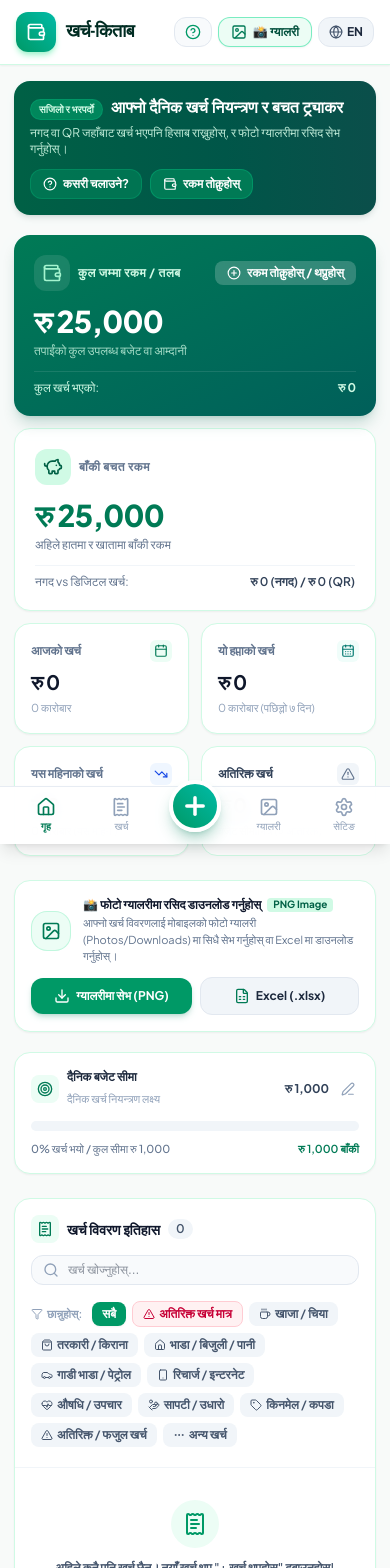
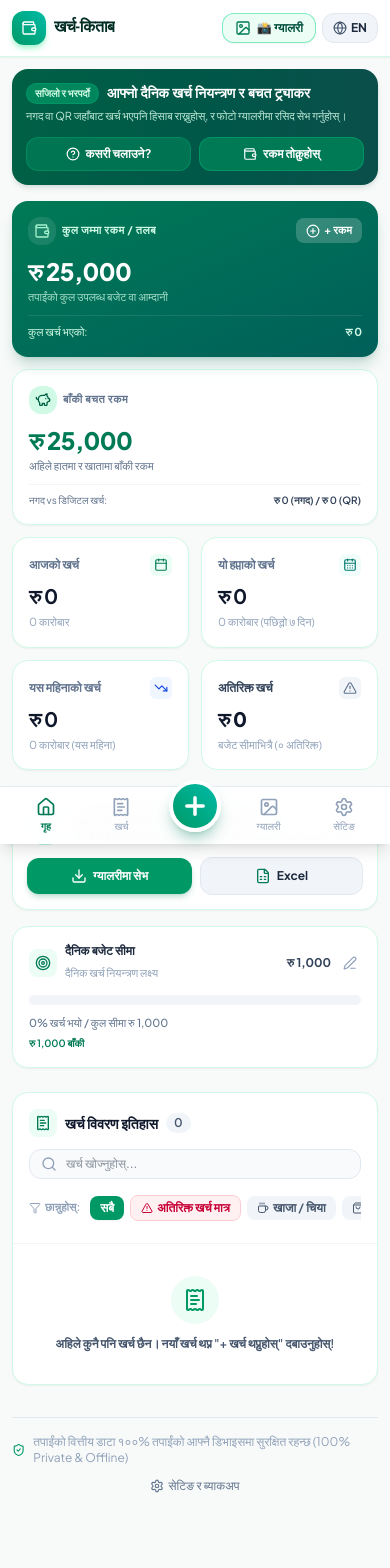
Before and after one commit to Pradip10829/nepali-expense-tracker, a React (Vite) app: page / in a window 390 px wide. Shown: the top 1568 px of the page. Built offline with nearby package versions, Linux system fonts and the light colour scheme.

Commit message:
Make all pages, modals, cards, and navigation 100% mobile-friendly and responsive

```diff
--- a/src/App.jsx
+++ b/src/App.jsx
@@ -132,39 +132,39 @@ export default function App() {
       <InstallPrompt lang={lang} />
 
       {/* Main Content Area */}
-      <main className="max-w-6xl mx-auto px-3.5 sm:px-6 pt-4 sm:pt-7 w-full grow">
+      <main className="max-w-6xl mx-auto px-3 sm:px-6 pt-3 sm:pt-7 w-full grow">
 
         {/* Banner with Action Buttons */}
-        <div className="bg-gradient-to-r from-emerald-800 to-teal-900 rounded-2xl sm:rounded-3xl p-4 sm:p-5 text-white mb-5 sm:mb-6 shadow-md shadow-emerald-950/10 flex flex-col sm:flex-row items-start sm:items-center justify-between gap-3">
+        <div className="bg-gradient-to-r from-emerald-800 to-teal-900 rounded-2xl sm:rounded-3xl p-3.5 sm:p-5 text-white mb-4 sm:mb-6 shadow-md shadow-emerald-950/10 flex flex-col sm:flex-row items-start sm:items-center justify-between gap-3">
           <div>
             <div className="flex items-center gap-2">
               <span className="bg-emerald-600/70 text-emerald-100 text-[10px] font-bold px-2 py-0.5 rounded-full border border-emerald-400/20">
                 {lang === 'ne' ? 'सजिलो र भरपर्दो' : 'Simple & Easy'}
               </span>
-              <h1 className="text-base sm:text-lg font-bold font-['Mukta',sans-serif]">
+              <h1 className="text-sm sm:text-lg font-bold font-['Mukta',sans-serif]">
                 {lang === 'ne' ? 'आफ्नो दैनिक खर्च नियन्त्रण र बचत ट्र्याकर' : 'Daily Expense Control & Savings Tracker'}
               </h1>
             </div>
-            <p className="text-xs text-emerald-100/90 mt-1 max-w-xl">
+            <p className="text-[11px] sm:text-xs text-emerald-100/90 mt-1 max-w-xl">
               {lang === 'ne'
                 ? 'नगद वा QR जहाँबाट खर्च भएपनि हिसाब राख्नुहोस्, र फोटो ग्यालरीमा रसिद सेभ गर्नुहोस्।'
                 : 'Track daily expenses across Cash, Fonepay QR & eSewa, and save clean receipts directly to your gallery.'}
             </p>
           </div>
 
-          <div className="flex items-center gap-2 text-xs text-emerald-200">
+          <div className="flex items-center gap-2 text-xs text-emerald-200 w-full sm:w-auto">
             <button
               onClick={() => setIsHelpOpen(true)}
-              className="flex items-center gap-1.5 bg-emerald-700/80 hover:bg-emerald-600 px-3 py-1.5 rounded-xl font-bold text-white transition active:scale-95 cursor-pointer border border-emerald-500/30"
+              className="flex-1 sm:flex-none flex items-center justify-center gap-1.5 bg-emerald-700/80 hover:bg-emerald-600 px-3 py-2 sm:py-1.5 rounded-xl font-bold text-white transition active:scale-95 cursor-pointer border border-emerald-500/30 text-xs"
             >
-              <HelpCircle className="w-3.5 h-3.5" />
+              <HelpCircle className="w-3.5 h-3.5 shrink-0" />
               <span>{lang === 'ne' ? 'कसरी चलाउने?' : 'How it works'}</span>
             </button>
             <button
               onClick={() => setIsSetFundsOpen(true)}
-              className="flex items-center gap-1.5 bg-emerald-700 hover:bg-emerald-600 px-3 py-1.5 rounded-xl font-bold text-white transition active:scale-95 cursor-pointer border border-emerald-500/40"
+              className="flex-1 sm:flex-none flex items-center justify-center gap-1.5 bg-emerald-700 hover:bg-emerald-600 px-3 py-2 sm:py-1.5 rounded-xl font-bold text-white transition active:scale-95 cursor-pointer border border-emerald-500/40 text-xs"
             >
-              <Wallet className="w-3.5 h-3.5" />
+              <Wallet className="w-3.5 h-3.5 shrink-0" />
               <span>{lang === 'ne' ? 'रकम तोक्नुहोस्' : 'Edit Funds'}</span>
             </button>
           </div>
@@ -188,17 +188,17 @@ export default function App() {
         />
 
         {/* 2. Direct Download to Gallery & Excel Bar */}
-        <div className="bg-white border border-emerald-100 rounded-2xl p-4 mb-5 sm:mb-6 shadow-xs flex flex-col sm:flex-row items-start sm:items-center justify-between gap-3">
-          <div className="flex items-center gap-3">
-            <div className="w-10 h-10 rounded-2xl bg-emerald-50 text-emerald-700 flex items-center justify-center shrink-0 border border-emerald-200/60">
-              <ImageIcon className="w-5 h-5" />
+        <div className="bg-white border border-emerald-100 rounded-2xl p-3.5 sm:p-4 mb-4 sm:mb-6 shadow-xs flex flex-col sm:flex-row items-start sm:items-center justify-between gap-3">
+          <div className="flex items-center gap-2.5 sm:gap-3 min-w-0">
+            <div className="w-9 h-9 sm:w-10 sm:h-10 rounded-2xl bg-emerald-50 text-emerald-700 flex items-center justify-center shrink-0 border border-emerald-200/60">
+              <ImageIcon className="w-4 h-4 sm:w-5 sm:h-5" />
             </div>
-            <div>
-              <h4 className="text-xs sm:text-sm font-extrabold text-slate-900 flex items-center gap-1.5">
-                <span>📸 {lang === 'ne' ? 'फोटो ग्यालरीमा रसिद डाउनलोड गर्नुहोस्' : 'Download Receipt to Gallery'}</span>
-                <span className="text-[10px] bg-emerald-100 text-emerald-800 px-1.5 py-0.2 rounded font-bold">PNG Image</span>
+            <div className="min-w-0">
+              <h4 className="text-xs sm:text-sm font-extrabold text-slate-900 flex items-center gap-1.5 truncate">
+                <span className="truncate">📸 {lang === 'ne' ? 'फोटो ग्यालरीमा रसिद डाउनलोड गर्नुहोस्' : 'Download Receipt to Gallery'}</span>
+                <span className="text-[9px] sm:text-[10px] bg-emerald-100 text-emerald-800 px-1.5 py-0.2 rounded font-bold shrink-0">PNG</span>
               </h4>
-              <p className="text-[11px] text-slate-500 mt-0.5">
+              <p className="text-[10px] sm:text-[11px] text-slate-500 mt-0.5 line-clamp-1 sm:line-clamp-none">
                 {lang === 'ne'
                   ? 'आफ्नो खर्च विवरणलाई मोबाइलको फोटो ग्यालरी (Photos/Downloads) मा सिधै सेभ गर्नुहोस् वा Excel मा डाउनलोड गर्नुहोस्।'
                   : 'Save high-resolution digital expense slip directly to your phone gallery or download Excel spreadsheet.'}
@@ -206,21 +206,21 @@ export default function App() {
             </div>
           </div>
 
-          <div className="flex items-center gap-2 w-full sm:w-auto">
+          <div className="flex items-center gap-2 w-full sm:w-auto shrink-0">
             <button
               onClick={() => setIsGalleryModalOpen(true)}
-              className="flex-1 sm:flex-none flex items-center justify-center gap-1.5 px-4 py-2.5 bg-emerald-600 hover:bg-emerald-700 text-white text-xs font-bold rounded-xl shadow-md shadow-emerald-700/20 transition active:scale-95 cursor-pointer"
+              className="flex-1 sm:flex-none flex items-center justify-center gap-1.5 px-3.5 sm:px-4 py-2.5 bg-emerald-600 hover:bg-emerald-700 text-white text-xs font-bold rounded-xl shadow-md shadow-emerald-700/20 transition active:scale-95 cursor-pointer"
             >
-              <Download className="w-4 h-4" />
-              <span>{lang === 'ne' ? 'ग्यालरीमा सेभ (PNG)' : 'Save to Gallery'}</span>
+              <Download className="w-4 h-4 shrink-0" />
+              <span>{lang === 'ne' ? 'ग्यालरीमा सेभ' : 'Save to Gallery'}</span>
             </button>
 
             <button
               onClick={handleQuickExcel}
-              className="flex-1 sm:flex-none flex items-center justify-center gap-1.5 px-3.5 py-2.5 bg-slate-100 hover:bg-slate-200 text-slate-800 text-xs font-bold rounded-xl border border-slate-200 transition active:scale-95 cursor-pointer"
+              className="flex-1 sm:flex-none flex items-center justify-center gap-1.5 px-3 sm:px-3.5 py-2.5 bg-slate-100 hover:bg-slate-200 text-slate-800 text-xs font-bold rounded-xl border border-slate-200 transition active:scale-95 cursor-pointer"
             >
-              <FileSpreadsheet className="w-4 h-4 text-emerald-700" />
-              <span>{lang === 'ne' ? 'Excel (.xlsx)' : 'Export Excel'}</span>
+              <FileSpreadsheet className="w-4 h-4 text-emerald-700 shrink-0" />
+              <span>{lang === 'ne' ? 'Excel' : 'Excel'}</span>
             </button>
           </div>
         </div>
--- a/src/components/BudgetBar.jsx
+++ b/src/components/BudgetBar.jsx
@@ -103,24 +103,26 @@ export default function BudgetBar({ expenses, dailyBudget, setDailyBudget, lang
       </div>
 
       {/* Helper feedback text with exact extra amount */}
-      <div className="flex items-center justify-between text-[11px] font-medium pt-0.5">
+      <div className="flex flex-col sm:flex-row sm:items-center justify-between gap-1 text-[11px] font-medium pt-0.5">
         <span className={isOver ? 'text-rose-600 font-bold flex items-center gap-1' : 'text-slate-500'}>
           {isOver && <AlertTriangle className="w-3.5 h-3.5 text-rose-500 shrink-0" />}
-          {isOver
-            ? (lang === 'ne'
-                ? `आजको खर्च ${formatNepaliCurrency(todayTotal)} भयो`
-                : `Today's spend is ${formatNepaliCurrency(todayTotal)}`)
-            : `${percentage}% ${t.budgetUsed} ${formatNepaliCurrency(dailyBudget)}`}
+          <span>
+            {isOver
+              ? (lang === 'ne'
+                  ? `आजको खर्च ${formatNepaliCurrency(todayTotal)} भयो`
+                  : `Today's spend is ${formatNepaliCurrency(todayTotal)}`)
+              : `${percentage}% ${t.budgetUsed} ${formatNepaliCurrency(dailyBudget)}`}
+          </span>
         </span>
 
         {isOver ? (
-          <span className="text-rose-700 font-extrabold bg-rose-100 px-2 py-0.5 rounded-full">
+          <span className="text-rose-700 font-extrabold bg-rose-100 px-2 py-0.5 rounded-full self-start sm:self-auto text-[10px] sm:text-[11px]">
             {lang === 'ne'
               ? `अतिरिक्त खर्च: +${formatNepaliCurrency(extraAmount)}`
               : `Extra expense: +${formatNepaliCurrency(extraAmount)}`}
           </span>
         ) : (
-          <span className="text-emerald-700 font-semibold">
+          <span className="text-emerald-700 font-semibold self-start sm:self-auto text-[10px] sm:text-[11px]">
             {formatNepaliCurrency(dailyBudget - todayTotal)} {lang === 'ne' ? 'बाँकी' : 'remaining'}
           </span>
         )}
--- a/src/components/ExpenseList.jsx
+++ b/src/components/ExpenseList.jsx
@@ -77,9 +77,9 @@ export default function ExpenseList({ expenses, onDeleteExpense, lang }) {
         </div>
 
         {/* Filter Pills */}
-        <div className="flex flex-wrap items-center gap-1.5 pt-1 overflow-x-auto pb-1">
-          <span className="text-[11px] font-semibold text-slate-400 flex items-center gap-1 mr-1">
-            <Filter className="w-3 h-3" />
+        <div className="flex items-center gap-1.5 pt-1 overflow-x-auto pb-1.5 scroll-smooth no-scrollbar text-xs">
+          <span className="text-[11px] font-semibold text-slate-400 flex items-center gap-1 mr-1 shrink-0">
+            <Filter className="w-3 h-3 shrink-0" />
             {t.filterBy}:
           </span>
 
@@ -88,7 +88,7 @@ export default function ExpenseList({ expenses, onDeleteExpense, lang }) {
               setSelectedCategory('all');
               setOnlyExtra(false);
             }}
-            className={`px-2.5 py-1 rounded-lg text-xs font-bold transition ${
+            className={`px-2.5 py-1 rounded-lg text-xs font-bold transition shrink-0 cursor-pointer ${
               selectedCategory === 'all' && !onlyExtra
                 ? 'bg-emerald-600 text-white shadow-xs'
                 : 'bg-slate-100 text-slate-600 hover:bg-slate-200'
@@ -100,7 +100,7 @@ export default function ExpenseList({ expenses, onDeleteExpense, lang }) {
           {/* Filter for Extra Expenses */}
           <button
             onClick={() => setOnlyExtra(!onlyExtra)}
-            className={`px-2.5 py-1 rounded-lg text-xs font-bold transition flex items-center gap-1 ${
+            className={`px-2.5 py-1 rounded-lg text-xs font-bold transition flex items-center gap-1 shrink-0 cursor-pointer ${
               onlyExtra
                 ? 'bg-rose-600 text-white shadow-xs'
                 : 'bg-rose-50 text-rose-700 hover:bg-rose-100 border border-rose-200'
@@ -117,7 +117,7 @@ export default function ExpenseList({ expenses, onDeleteExpense, lang }) {
                 setSelectedCategory(cat.id === selectedCategory ? 'all' : cat.id);
                 setOnlyExtra(false);
               }}
-              className={`px-2.5 py-1 rounded-lg text-xs font-semibold transition flex items-center gap-1 ${
+              className={`px-2.5 py-1 rounded-lg text-xs font-semibold transition flex items-center gap-1 shrink-0 cursor-pointer ${
                 selectedCategory === cat.id && !onlyExtra
                   ? 'bg-emerald-600 text-white shadow-xs'
                   : 'bg-slate-100 text-slate-600 hover:bg-slate-200'
@@ -216,7 +216,7 @@ export default function ExpenseList({ expenses, onDeleteExpense, lang }) {
                       }
                     }}
                     title="हटाउनुहोस् / Delete"
-                    className="p-1.5 rounded-lg text-slate-300 hover:text-rose-600 hover:bg-rose-50 transition cursor-pointer opacity-70 group-hover:opacity-100"
+                    className="p-2 sm:p-1.5 rounded-lg text-slate-400 sm:text-slate-300 hover:text-rose-600 hover:bg-rose-50 active:scale-90 transition cursor-pointer opacity-100 sm:opacity-70 sm:group-hover:opacity-100"
                   >
                     <Trash2 className="w-4 h-4" />
                   </button>
--- a/src/components/Navbar.jsx
+++ b/src/components/Navbar.jsx
@@ -19,16 +19,16 @@ export default function Navbar({ lang, setLang, onOpenGalleryModal, onOpenAdd, o
 
   return (
     <header className="sticky top-0 z-30 bg-white/95 backdrop-blur-md border-b border-emerald-100 shadow-xs">
-      <div className="max-w-6xl mx-auto px-4 sm:px-6 h-16 flex items-center justify-between">
+      <div className="max-w-6xl mx-auto px-3 sm:px-6 h-14 sm:h-16 flex items-center justify-between">
 
         {/* Brand Logo & Name */}
-        <div className="flex items-center gap-2.5 sm:gap-3">
-          <div className="w-10 h-10 rounded-xl bg-gradient-to-tr from-emerald-600 to-teal-500 flex items-center justify-center text-white shadow-md shadow-emerald-200 shrink-0">
-            <Wallet className="w-5 h-5" />
+        <div className="flex items-center gap-2 sm:gap-3 min-w-0">
+          <div className="w-8.5 h-8.5 sm:w-10 sm:h-10 rounded-xl bg-gradient-to-tr from-emerald-600 to-teal-500 flex items-center justify-center text-white shadow-md shadow-emerald-200 shrink-0">
+            <Wallet className="w-4 h-4 sm:w-5 sm:h-5" />
           </div>
-          <div>
-            <div className="flex items-center gap-1.5 sm:gap-2">
-              <span className="font-extrabold text-lg sm:text-xl tracking-tight text-emerald-950 font-['Mukta',sans-serif]">
+          <div className="min-w-0">
+            <div className="flex items-center gap-1 sm:gap-2">
+              <span className="font-extrabold text-base sm:text-xl tracking-tight text-emerald-950 font-['Mukta',sans-serif] truncate">
                 {t.appTitle}
               </span>
               <span className="hidden md:inline-block text-[10px] font-bold tracking-wide bg-emerald-50 text-emerald-700 px-2 py-0.5 rounded-full border border-emerald-200">
@@ -42,18 +42,18 @@ export default function Navbar({ lang, setLang, onOpenGalleryModal, onOpenAdd, o
         </div>
 
         {/* Right side controls */}
-        <div className="flex items-center gap-1.5 sm:gap-2">
+        <div className="flex items-center gap-1.5 sm:gap-2 shrink-0">
           {/* Nepali BS Date Indicator */}
           <div className="hidden lg:flex items-center gap-1.5 px-3 py-1.5 rounded-lg bg-emerald-50/70 border border-emerald-200 text-xs font-semibold text-emerald-800">
             <span className="w-2 h-2 rounded-full bg-emerald-500 animate-pulse"></span>
             <span>वि.सं. {getNepaliDateString()}</span>
           </div>
 
-          {/* Quick Help / कसरी चलाउने? */}
+          {/* Quick Help / कसरी चलाउने? (Visible on tablet & desktop, accessible on mobile via banner & settings) */}
           <button
             onClick={onOpenHelp}
             title="कसरी चलाउने? / Quick Guide"
-            className="flex items-center gap-1 px-2.5 py-1.5 text-xs font-bold text-slate-700 hover:text-emerald-700 bg-slate-50 hover:bg-emerald-50 border border-slate-200 hover:border-emerald-300 rounded-xl transition cursor-pointer"
+            className="hidden sm:flex items-center gap-1 px-2.5 py-1.5 text-xs font-bold text-slate-700 hover:text-emerald-700 bg-slate-50 hover:bg-emerald-50 border border-slate-200 hover:border-emerald-300 rounded-xl transition cursor-pointer"
           >
             <HelpCircle className="w-4 h-4 text-emerald-600" />
             <span className="hidden md:inline">{lang === 'ne' ? 'मद्दत' : 'Guide'}</span>
--- a/src/components/StatsCards.jsx
+++ b/src/components/StatsCards.jsx
@@ -87,83 +87,84 @@ export default function StatsCards({ expenses, totalMoney, dailyBudget = 1000, o
       <div className="grid grid-cols-1 sm:grid-cols-2 gap-3 sm:gap-4">
 
         {/* Total Funds Card */}
-        <div className="bg-gradient-to-br from-emerald-700 to-teal-800 rounded-2xl p-5 text-white shadow-lg shadow-emerald-800/20 relative overflow-hidden flex flex-col justify-between">
-          <div className="flex items-center justify-between">
-            <div className="flex items-center gap-2">
-              <div className="p-2 rounded-xl bg-white/10 backdrop-blur-xs text-emerald-200">
-                <Wallet className="w-5 h-5" />
+        <div className="bg-gradient-to-br from-emerald-700 to-teal-800 rounded-2xl p-4 sm:p-5 text-white shadow-lg shadow-emerald-800/20 relative overflow-hidden flex flex-col justify-between">
+          <div className="flex items-center justify-between gap-2">
+            <div className="flex items-center gap-1.5 sm:gap-2 min-w-0">
+              <div className="p-1.5 sm:p-2 rounded-xl bg-white/10 backdrop-blur-xs text-emerald-200 shrink-0">
+                <Wallet className="w-4 h-4 sm:w-5 sm:h-5" />
               </div>
-              <span className="text-xs font-bold uppercase tracking-wider text-emerald-100">
+              <span className="text-[11px] sm:text-xs font-bold uppercase tracking-wider text-emerald-100 truncate">
                 {t.totalMoney}
               </span>
             </div>
             <button
               onClick={onOpenSetFunds}
-              className="flex items-center gap-1.5 px-3 py-1 bg-white/20 hover:bg-white/30 text-white rounded-lg text-xs font-bold transition active:scale-95 cursor-pointer backdrop-blur-xs"
+              className="flex items-center gap-1 px-2.5 sm:px-3 py-1 bg-white/20 hover:bg-white/30 active:scale-95 text-white rounded-lg text-[11px] sm:text-xs font-bold transition cursor-pointer backdrop-blur-xs shrink-0"
             >
               <PlusCircle className="w-3.5 h-3.5" />
-              <span>{lang === 'ne' ? 'रकम तोक्नुहोस् / थप्नुहोस्' : 'Set / Add Funds'}</span>
+              <span className="hidden xs:inline sm:inline">{lang === 'ne' ? 'रकम तोक्नुहोस्' : 'Set Funds'}</span>
+              <span className="xs:hidden sm:hidden">{lang === 'ne' ? '+ रकम' : '+ Funds'}</span>
             </button>
           </div>
 
-          <div className="my-3">
-            <div className="text-3xl sm:text-4xl font-extrabold tracking-tight">
+          <div className="my-2.5 sm:my-3">
+            <div className="text-2xl sm:text-3xl lg:text-4xl font-black tracking-tight break-words">
               {formatNepaliCurrency(totalMoney)}
             </div>
-            <p className="text-xs text-emerald-100/80 mt-1">
+            <p className="text-[11px] sm:text-xs text-emerald-100/80 mt-0.5">
               {lang === 'ne' ? 'तपाईंको कुल उपलब्ध बजेट वा आम्दानी' : 'Total available budget or salary'}
             </p>
           </div>
 
-          <div className="pt-2 border-t border-white/10 flex items-center justify-between text-xs text-emerald-100">
+          <div className="pt-2 border-t border-white/10 flex items-center justify-between text-[11px] sm:text-xs text-emerald-100">
             <span>{lang === 'ne' ? 'कुल खर्च भएको:' : 'Total Spent:'}</span>
             <span className="font-bold">{formatNepaliCurrency(totalAllExpenses)}</span>
           </div>
         </div>
 
         {/* Remaining Balance Card */}
-        <div className={`rounded-2xl p-5 border transition-all flex flex-col justify-between shadow-xs ${
+        <div className={`rounded-2xl p-4 sm:p-5 border transition-all flex flex-col justify-between shadow-xs ${
           isBalanceNegative
             ? 'bg-rose-50 border-rose-300 text-rose-950'
             : isBalanceLow
             ? 'bg-amber-50 border-amber-300 text-amber-950'
             : 'bg-white border-emerald-100 text-slate-800'
         }`}>
-          <div className="flex items-center justify-between">
-            <div className="flex items-center gap-2">
-              <div className={`p-2 rounded-xl ${
+          <div className="flex items-center justify-between gap-2">
+            <div className="flex items-center gap-1.5 sm:gap-2 min-w-0">
+              <div className={`p-1.5 sm:p-2 rounded-xl shrink-0 ${
                 isBalanceNegative ? 'bg-rose-200 text-rose-800' : isBalanceLow ? 'bg-amber-200 text-amber-800' : 'bg-emerald-100 text-emerald-800'
               }`}>
-                <PiggyBank className="w-5 h-5" />
+                <PiggyBank className="w-4 h-4 sm:w-5 sm:h-5" />
               </div>
-              <span className="text-xs font-bold uppercase tracking-wider text-slate-500">
+              <span className="text-[11px] sm:text-xs font-bold uppercase tracking-wider text-slate-500 truncate">
                 {t.remainingBalance}
               </span>
             </div>
             {(isBalanceNegative || isBalanceLow) && (
-              <span className={`text-[11px] font-bold px-2 py-0.5 rounded-full flex items-center gap-1 ${
+              <span className={`text-[10px] sm:text-[11px] font-bold px-2 py-0.5 rounded-full flex items-center gap-1 shrink-0 ${
                 isBalanceNegative ? 'bg-rose-200 text-rose-800' : 'bg-amber-200 text-amber-800'
               }`}>
                 <AlertTriangle className="w-3 h-3" />
-                {isBalanceNegative ? (lang === 'ne' ? 'ऋणमा / सीमा नाघ्यो' : 'Deficit') : (lang === 'ne' ? 'बचत धेरै कम' : 'Low Funds')}
+                {isBalanceNegative ? (lang === 'ne' ? 'ऋणमा' : 'Deficit') : (lang === 'ne' ? 'कम बचत' : 'Low')}
               </span>
             )}
           </div>
 
-          <div className="my-3">
-            <div className={`text-3xl sm:text-4xl font-extrabold tracking-tight ${
+          <div className="my-2.5 sm:my-3">
+            <div className={`text-2xl sm:text-3xl lg:text-4xl font-black tracking-tight break-words ${
               isBalanceNegative ? 'text-rose-600' : isBalanceLow ? 'text-amber-600' : 'text-emerald-700'
             }`}>
               {formatNepaliCurrency(remainingBalance)}
             </div>
-            <p className="text-xs text-slate-500 mt-1">
+            <p className="text-[11px] sm:text-xs text-slate-500 mt-0.5">
               {isBalanceNegative
                 ? (lang === 'ne' ? '⚠️ बजेटभन्दा बढी खर्च भयो!' : '⚠️ Overspent beyond total funds!')
                 : (lang === 'ne' ? 'अहिले हातमा र खातामा बाँकी रकम' : 'Safe to spend remaining funds')}
             </p>
           </div>
 
-          <div className="pt-2 border-t border-slate-100 flex items-center justify-between text-xs text-slate-500">
+          <div className="pt-2 border-t border-slate-100 flex flex-wrap items-center justify-between gap-1 text-[10px] sm:text-xs text-slate-500">
             <span>{lang === 'ne' ? 'नगद vs डिजिटल खर्च:' : 'Cash vs Digital:'}</span>
             <span className="font-semibold text-slate-700">
               {formatNepaliCurrency(cashTotal)} (नगद) / {formatNepaliCurrency(digitalTotal)} (QR)
```
